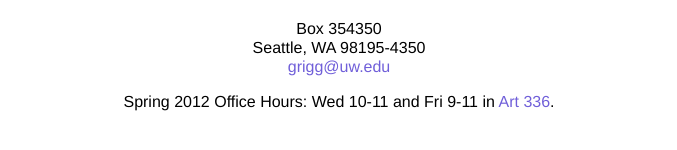
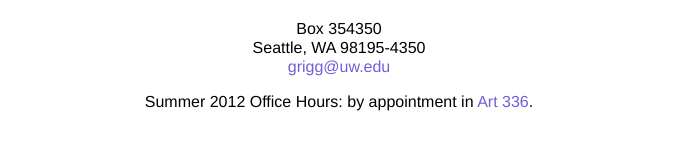
Before and after one commit to nathangrigg/website, a Jekyll site: the page built from index.md, in a window 1280 px wide. Shown: the part 425-575 px from the top of the page, without its empty margins (301-978 px from the left). Built offline with Jekyll 4.4.1, drawn with Linux system fonts in a browser that asks for light colours.

Commit message:
Change office hours for Summer 2012

```diff
--- a/_includes/office-hours.html
+++ b/_includes/office-hours.html
@@ -1,3 +1,3 @@
-Spring 2012 Office Hours: Wed 10-11 and Fri 9-11 in
+Summer 2012 Office Hours: by appointment in
 <a href="http://www.washington.edu/maps/?l=ART" title="Campus map">Art</a>
 <a href="{{ site.url }}/files/img/art3.png" title="Floor plan">336</a>.
```
